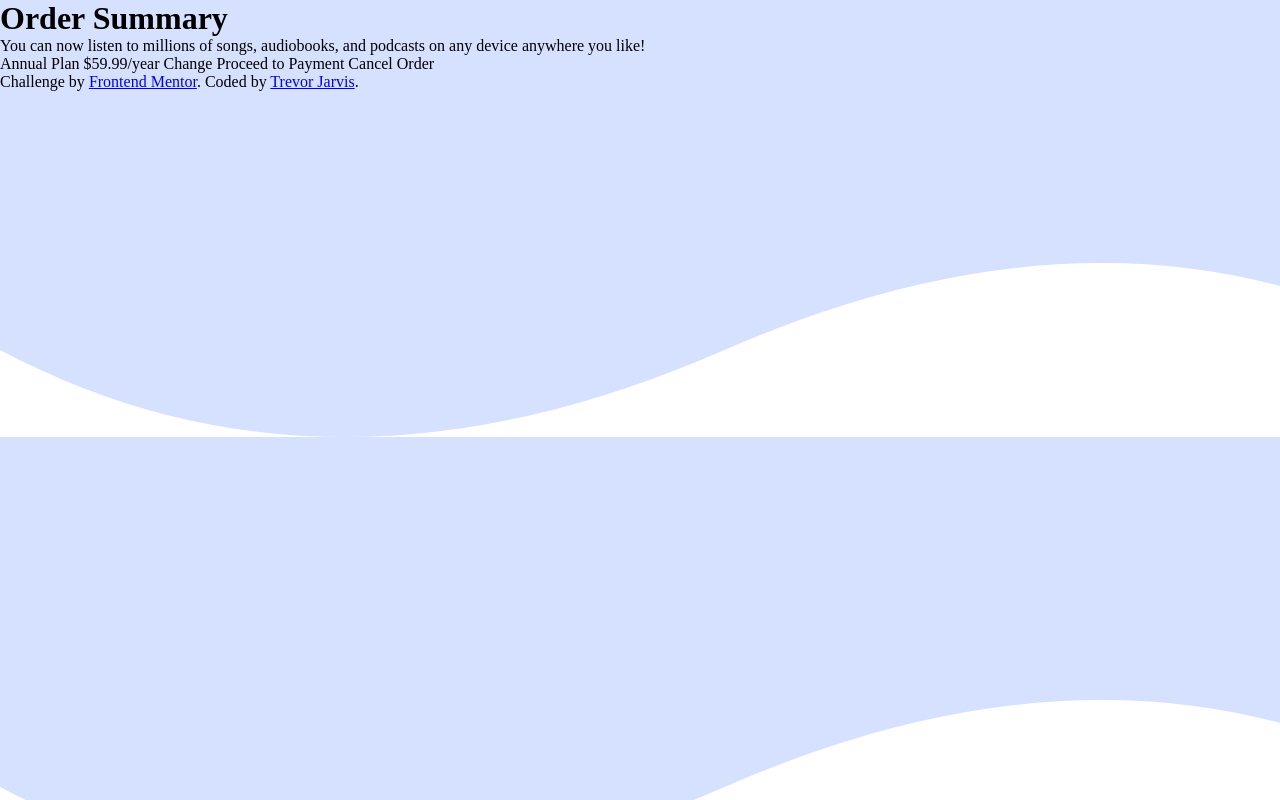
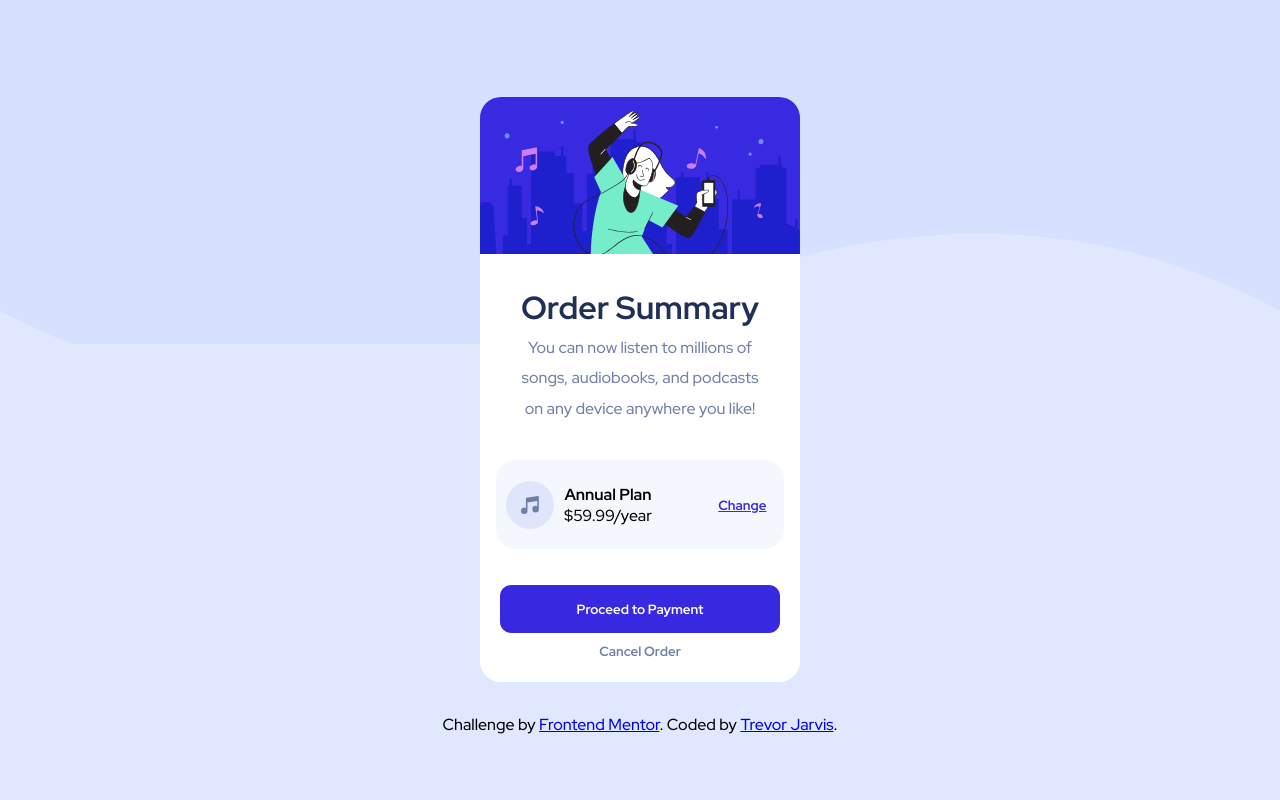
Before and after one commit to TrevorMadeSomething/Front-end-mentor, a PHP site: page / in a window 1280 px wide. Run offline with PHP 8.4, Linux system fonts and the light colour scheme; some web fonts are replaced.

Commit message:
finished challange

```diff
--- a/order-summary-component/index.html
+++ b/order-summary-component/index.html
@@ -1,31 +1,56 @@
 <!DOCTYPE html>
 <html lang="en">
+
 <head>
   <meta charset="UTF-8">
   <meta name="viewport" content="width=device-width, initial-scale=1.0">
-    <link href="styles.css" rel="stylesheet">
+  <link href="styles.css" rel="stylesheet">
   <title>Frontend Mentor | Order summary card</title>
 </head>
+
 <body>
+  <div class="bg__img"></div>
+  <div class="container">
+    <img src="./images/illustration-hero.svg" class="illustration-hero" alt="illustration-hero">
+    <h1 class="header">Order Summary</h1>
 
-  <h1 class="main-header">Order Summary</h1>
+    <p class="blurb">
+      You can now listen to millions of songs, audiobooks, and podcasts on any
+      device anywhere you like!
+    </p>
 
-  <p>
-    You can now listen to millions of songs, audiobooks, and podcasts on any
-    device anywhere you like!
-  </p>
+    <div class="pricing">
+      <section class="payment-plan">
 
-  Annual Plan
-  $59.99/year
 
-  Change
 
-  Proceed to Payment
-  Cancel Order
+        <img src="./images/icon-music.svg" class="icon-music" alt="icon-music">
+        <div class="asdf">
+          <h4>Annual Plan</h4>
+          <p>$59.99/year</p>
+        </div>
+
+        <button class="btn btn-change">Change</button>
+      </section>
+    </div>
+
+
+    <div class="buttons">
+      <button class="btn btn-primary">Proceed to Payment</button>
+      <button class="btn btn-secondary">Cancel Order</button>
+    </div>
+  </div>
+
+
+
+
+  </div>
 
   <div class="attribution">
-    Challenge by <a href="https://www.frontendmentor.io?ref=challenge" target="https://www.frontendmentor.io/challenges/order-summary-component-QlPmajDUj/hub/order-summary-component-9rK0uibY9">Frontend Mentor</a>.
+    Challenge by <a href="https://www.frontendmentor.io?ref=challenge" target="_blank">Frontend Mentor</a>.
     Coded by <a href="#">Trevor Jarvis</a>.
   </div>
+
 </body>
+
 </html>
--- a/order-summary-component/styles.css
+++ b/order-summary-component/styles.css
@@ -1,31 +1,175 @@
-@import url(https://fonts.google.com/specimen/Red+Hat+Display);
+@import url('https://fonts.googleapis.com/css2?family=Red+Hat+Display:wght@500;700;900&display=swap');
 
-:root{
-    --clr-primary-pale-blue: #e0e8ff;
-    --clr-primary-bright-blue: #3829e0;
+:root {
+    --clr-primary-pale-blue: hsl(225, 100%, 94%);
+    --clr-primary-bright-blue: hsl(245, 75%, 52%);
 
-    --clr-neutral-very-pale-blue: #f5f7ff;
+    --clr-neutral-very-pale-blue: hsl(228, 100%, 98%);
     --clr-neutral-desaturated-blue: hsl(224, 23%, 55%);
-    --clr-neutral-dark-blue: #1f2f56;
+    --clr-neutral-dark-blue: hsl(223, 47%, 23%);
 
     --ff-primary: 'Red Hat Display', sans-serif;
 }
 
-*,
-*::before,
-*::after{
+* {
+    margin: 0;
+    padding: 0;
     box-sizing: border-box;
 }
 
+img {
+    max-width: 100%;
+}
 
-body{
-    background-image: url('images/pattern-background-desktop.svg');
+body {
+    background-repeat: no-repeat;
+    background-color: var(--clr-primary-pale-blue);
+    font-family: var(--ff-primary);
+    font-size: 1rem;
+    display: flex;
+    flex-direction: column;
+    align-items: center;
+    justify-content: center;
+    text-align: center;
+    min-height: 100vh;
+}
+
+h1 {
+    color: var(--clr-neutral-dark-blue);
+    margin-top: 2rem;
+}
+
+p.blurb {
+    padding: .25rem 2rem;
+    line-height: 1.9;
+    color: var(--clr-neutral-desaturated-blue);
+}
+
+button {
+    font-family: var(--ff-primary);
+}
+
+.bg__img {
+    background: url('./images/pattern-background-mobile.svg');
+    background-repeat: repeat-x;
+    background-position: top;
+    background-size: cover;
+    height: 27vh;
+    position: absolute;
+    top: 0;
+    left: 0;
+    right: 0;
+    bottom: 0;
+    z-index: -55;
+}
+
+.btn {
+    border: none;
+    flex-grow: 1;
+    text-align: center;
+    border-radius: .33rem;
+    padding: .35rem .5rem;
+    font-weight: bold;
+    cursor: pointer;
+    transition: 200ms ease-in-out;
 }
 
 
 
-body,
-h1,
-p{
-    margin: 0;
+.btn-change {
+    background-color: transparent;
+    color: var(--clr-primary-bright-blue);
+    text-decoration: underline;
+
 }
+
+.btn-primary {
+    background-color: var(--clr-primary-bright-blue);
+    color: white;
+}
+
+.btn-primary:hover,
+.btn-change:hover {
+    opacity: .77;
+}
+
+.btn-secondary {
+    background-color: transparent;
+    color: var(--clr-neutral-desaturated-blue);
+}
+
+.btn-secondary:hover {
+    background-color: transparent;
+    color: var(--clr-neutral-dark-blue)
+}
+
+.container {
+    background-color: white;
+    display: flex;
+    flex-direction: column;
+    align-items: center;
+    margin: 2rem;
+    padding-bottom: 1rem;
+    border-radius: 1.3rem;
+}
+
+.payment-plan {
+    margin: 2rem auto;
+    padding: .6rem;
+    width: 100%;
+    display: flex;
+    flex-direction: row;
+    align-items: center;
+    justify-content: space-between;
+    background-color: var(--clr-neutral-very-pale-blue);
+    border-radius: 1.25rem;
+}
+
+.payment-plan .btn {
+    text-align: right;
+}
+
+.pricing {
+    width: 90%;
+}
+
+.container .illustration-hero {
+    width: 100%;
+    border-radius: 1.3rem 1.3rem 0 0;
+}
+
+.container .buttons {
+    width: 90%;
+    display: flex;
+    flex-direction: column;
+}
+
+.container .btn-primary {
+    padding: 15px 65px;
+    border-radius: .7rem;
+    margin: .22rem;
+}
+
+.icon-music {
+    padding-right: .65rem;
+}
+
+
+@media (min-width: 1226px) {
+    .bg__img {
+        background: url(./images/pattern-background-desktop.svg);
+        background-repeat: repeat-x;
+        background-position: top;
+        background-size: cover;
+        height: 43vh;
+    }
+
+    .container {
+        width: 25vw;
+    }
+
+    .payment-plan {
+        padding-top: 1.3rem;
+        padding-bottom: 1.3rem;
+    }
+}
```
